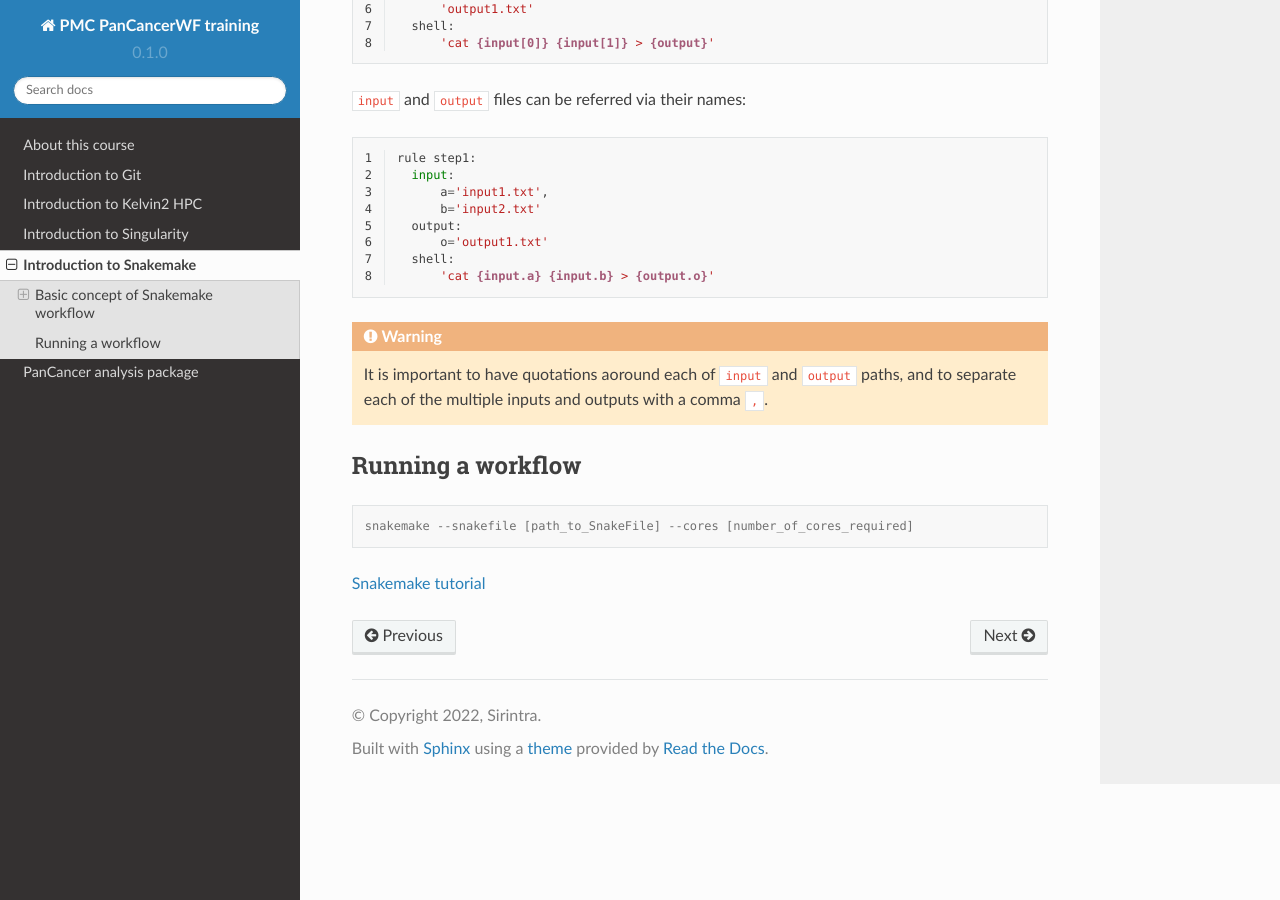
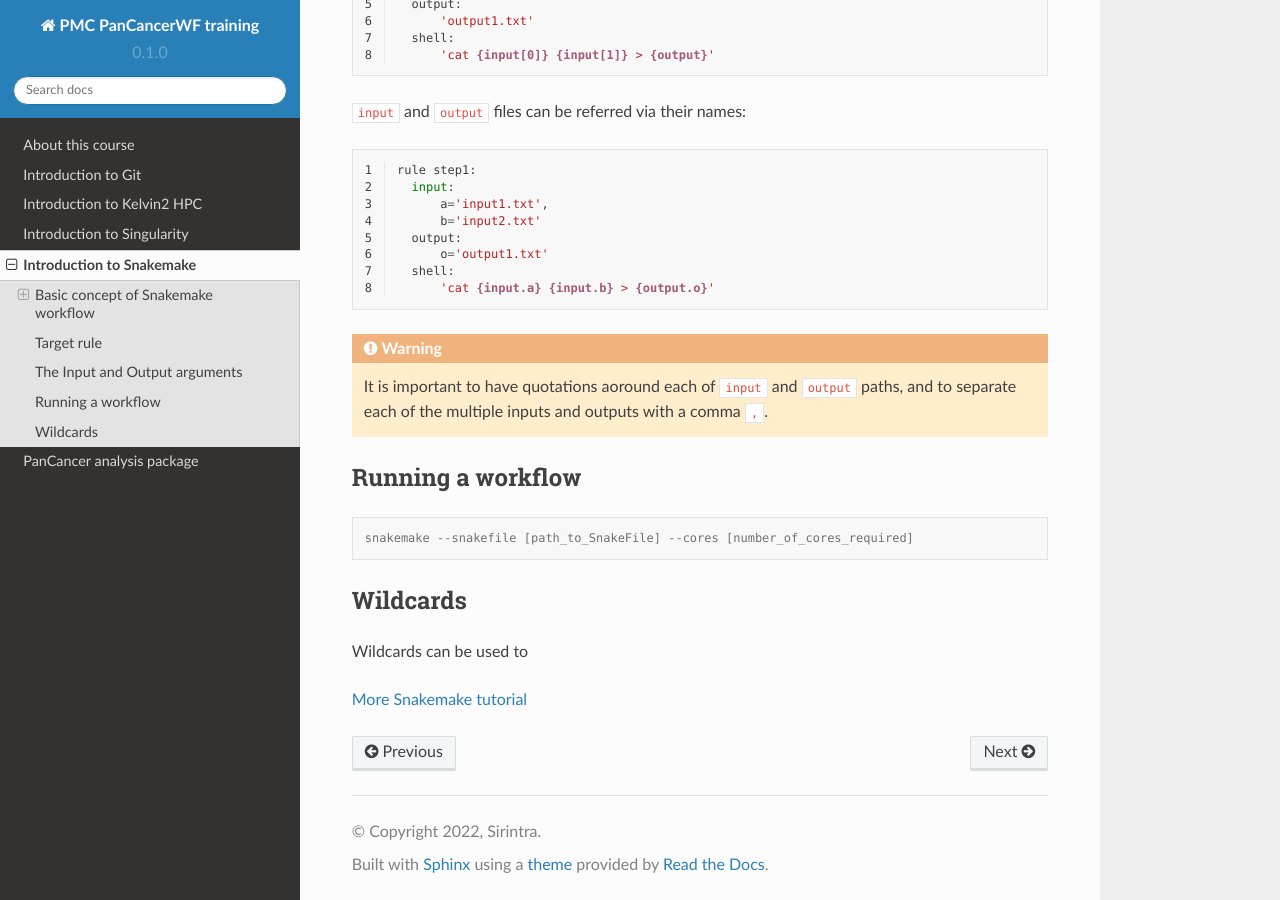
Before and after one commit to sirintra/PMC-PC-training, a Sphinx documentation site: the page built from docs/source/snakemake.rst, in a window 1280 px wide and 900 px high, scrolled down 2342 px. Built offline with Sphinx 7.4.7 and the Read the Docs theme 2.0.0, drawn with Linux system fonts in a browser that asks for light colours.

Commit message:
Update snakemake.rst

```diff
--- a/docs/source/snakemake.rst
+++ b/docs/source/snakemake.rst
@@ -42,7 +42,7 @@ Example Snakemake pipeline:
 
 
 Dependencies between rules
-==========================
+============================
 
 Dependencies between rules are determined by matching input/output file names. The order of rules matters here as Snakemake as dependencies are determined top-down.
 
@@ -52,7 +52,7 @@ Given a set of targets (outputs), Snakemake will find a composition of rules to
 
 
 Target rule
-==========================
+************************************
 
 Target rule is the rule that Snakemake focus on when executing a Snakefile. When a workflow is executed, Snakemake will focus on producing output/target(s) defined in the target rule by create a sequence of jobs that dependent on each other.
 
@@ -82,7 +82,7 @@ Defing a target rule
 
 
 The Input and Output arguments
-==============================
+************************************
 
 Snakemake rules can have as many ``input`` and ``output`` files as required by a rule.
 
@@ -129,6 +129,11 @@ Running a workflow
 
 
 
+Wildcards
+************************************
+Wildcards can be used to
 
 
-`Snakemake tutorial <https://snakemake.readthedocs.io/en/stable/tutorial/tutorial.html>`_
+
+
+`More Snakemake tutorial <https://snakemake.readthedocs.io/en/stable/tutorial/tutorial.html>`_
```
